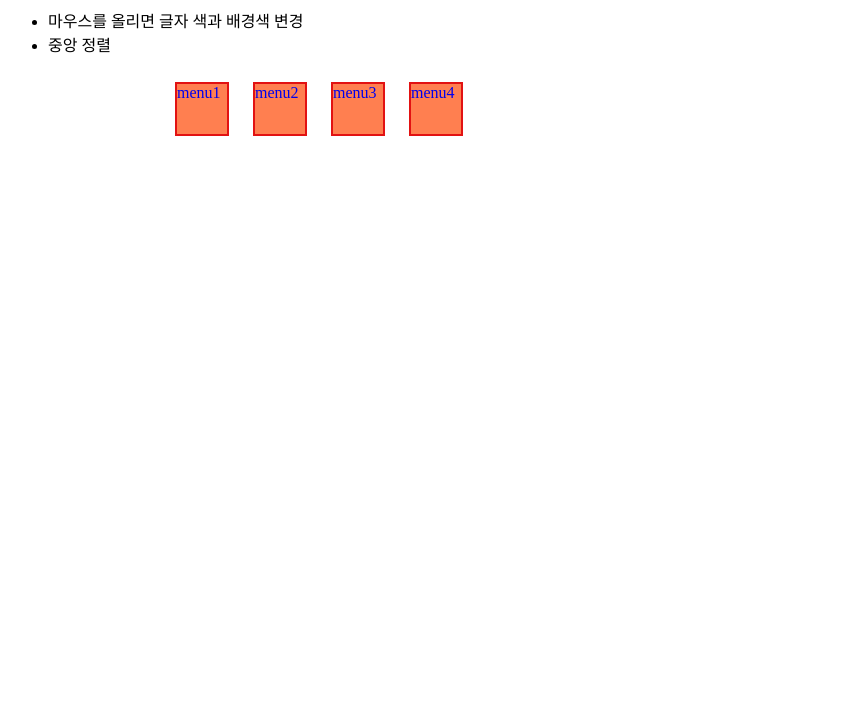
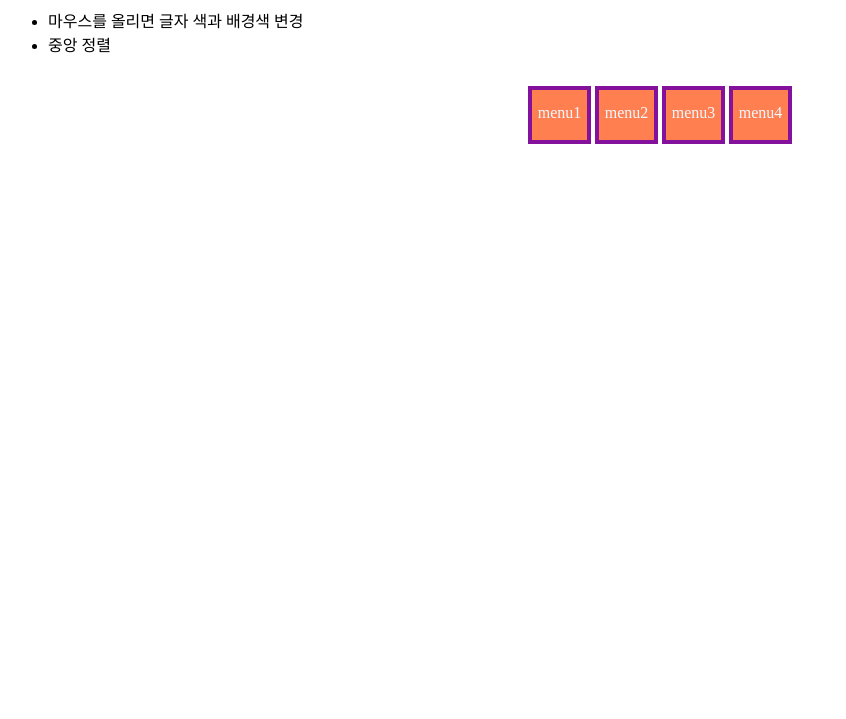
Before and after one commit to geon3017/web_-, a plain HTML site: page display.html in a window 1280 px wide. Shown: the part 81-800 px from the top of the page, without its empty margins (0-846 px from the left). Drawn offline with Linux system fonts and the light colour scheme.

Commit message:
230330과제 작성

```diff
--- a/display.html
+++ b/display.html
@@ -7,39 +7,36 @@
 
         <style>
             .gnb{
-                width: 990px;
-                margin: auto;
+                margin: 30px auto ;
+                text-align: center;
+
             }
             .box1:hover{
                 background-color: cornflowerblue;
-                color: aliceblue;
-
             }
             .box2:hover{
                 background-color: cornflowerblue;
-                color: aliceblue;
-
             }
             .box3:hover{
                 background-color: cornflowerblue;
-                color: aliceblue;
-
             }
             .box4:hover{
                 background-color: cornflowerblue;
-                color: aliceblue;
-
             }
             a{
                 text-decoration: none;
-                margin: auto;
+                color: aliceblue;
+            }
+            a:hover{
+                color:lawngreen;
             }
             .gnb li{
                 background-color: coral;
-                border: 2px solid rgb(226, 18, 18);
+                border: 4px solid rgb(132, 17, 155);
                 display: inline-block;
-                width: 50px; height: 50px;
-                margin: 10px;
+                width: 55px; height: 50px;
+                line-height: 45px;
+
             }
         </style>
     </head>
```
Also changed, not shown: 1 other file.
